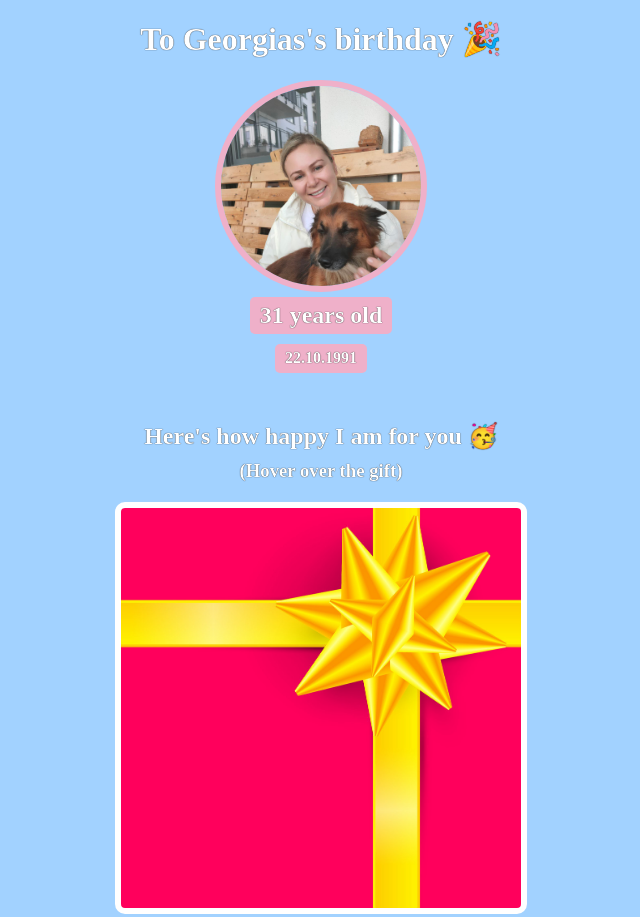
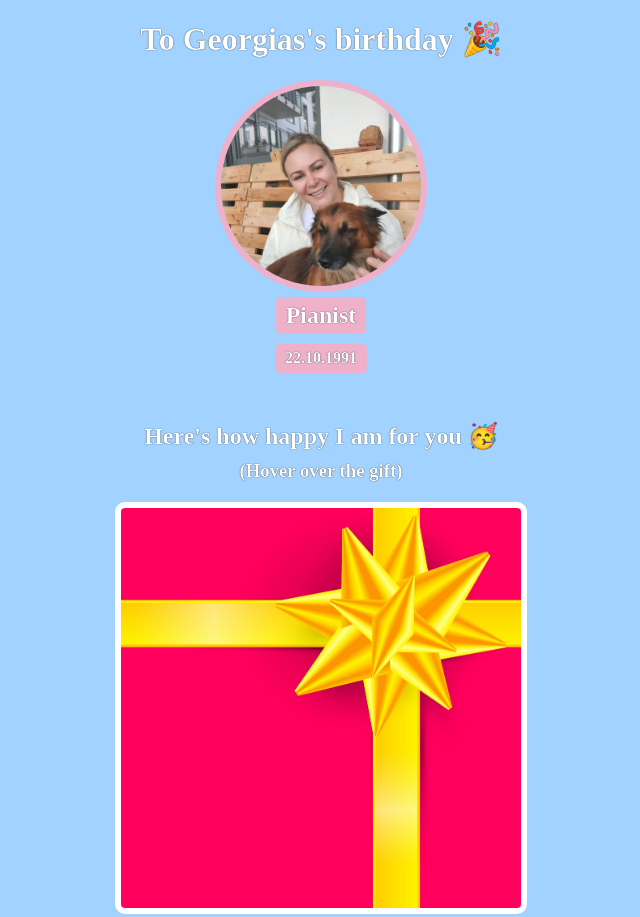
Before and after one commit to PaulNowCodes/bday-site, a plain HTML site: page index.html in a window 1280 px wide. Shown: the top 917 px of the page, without its empty margins (319-959 px from the left). Drawn offline with nearby package versions, Linux system fonts and the light colour scheme; a web font is replaced by a local one.

Commit message:
change age to hobby

```diff
--- a/index.html
+++ b/index.html
@@ -11,7 +11,7 @@
         <div class="image-cropper">
                 <img id="bff-img" src="images/G_Oskar.jpeg">
         </div>
-            <h2 id="bday-age">31 years old</h2>
+            <h2 id="bday-age">Pianist</h2>
             <h4 id="bday-date">22.10.1991</h4>
         </div>
 
```
